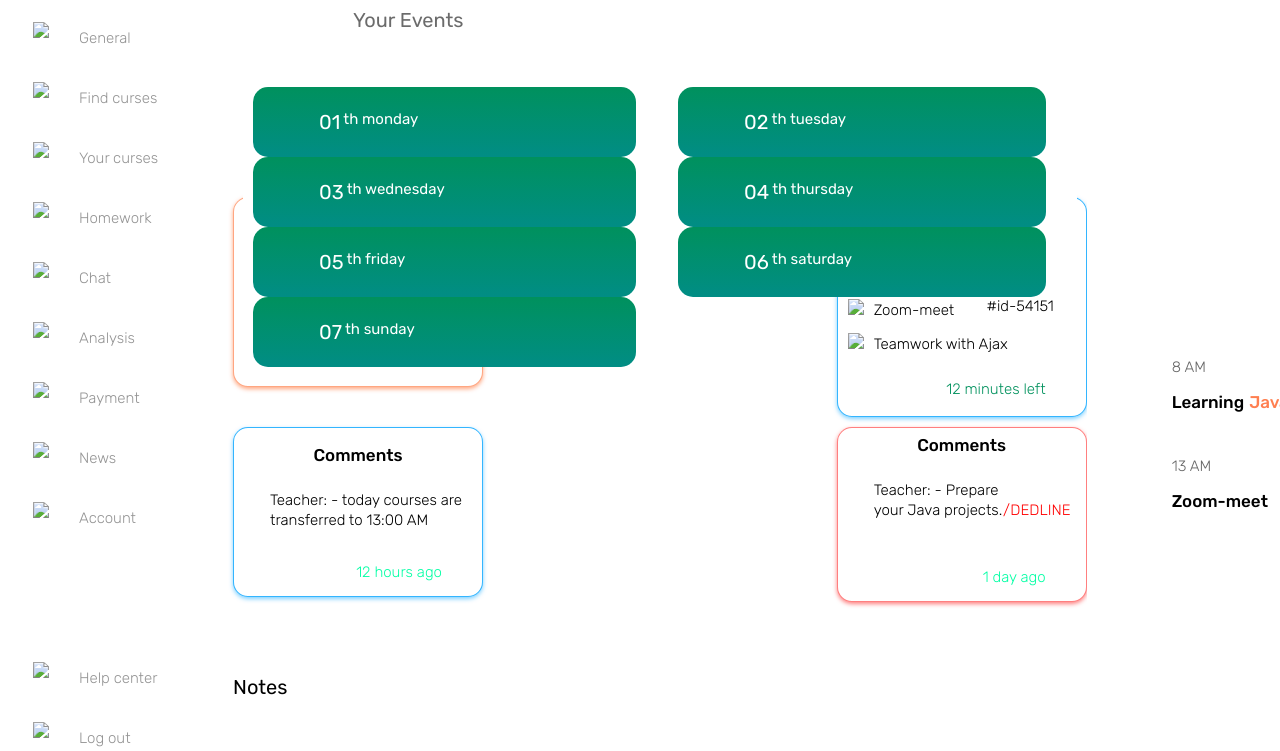
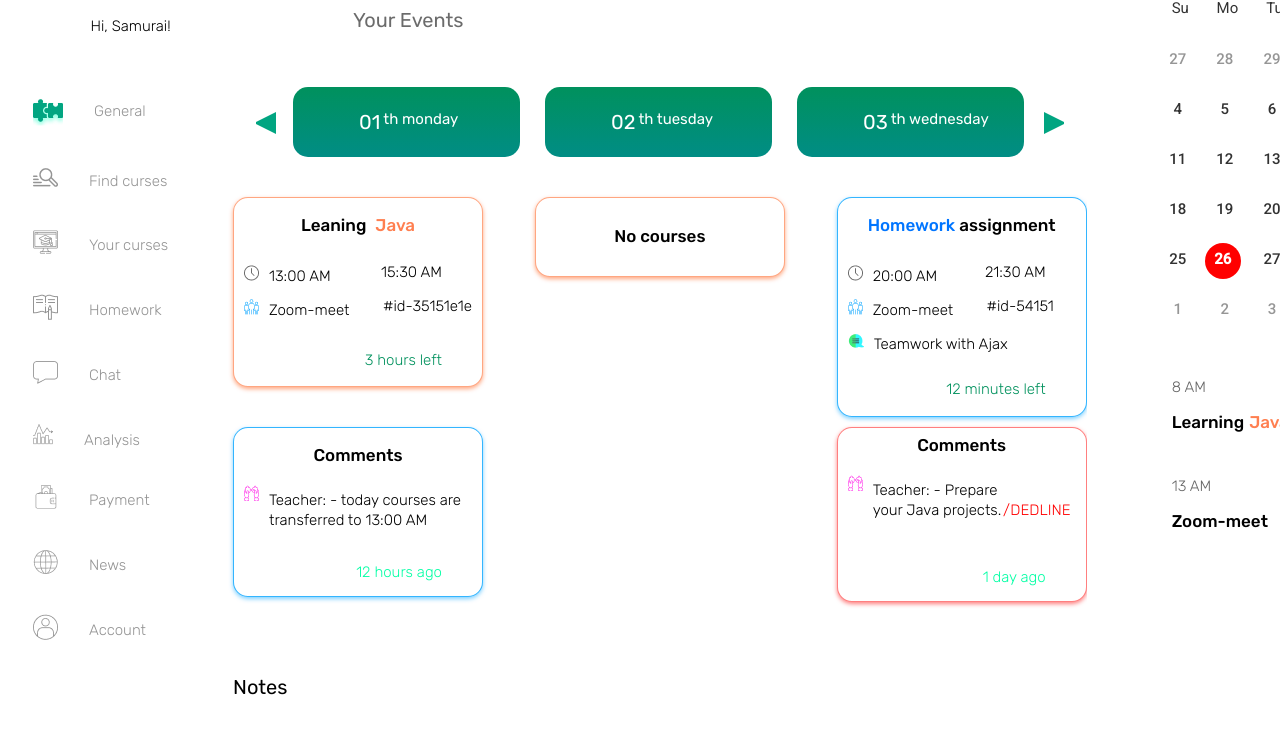
Before and after one commit to OlegRabushko/SQIIL-FULLY-OLEG-, a plain HTML site: page index.html in a window 1280 px wide. Shown: the part 238-989 px from the top of the page. Drawn offline with nearby package versions, Linux system fonts and the light colour scheme; the site is published under a folder, as on GitHub Pages, so addresses that start at the root find nothing.

Commit message:
2d commit

```diff
--- a/css/style.css
+++ b/css/style.css
@@ -824,11 +824,6 @@ display: flex;
     padding: 3px 0 0 0;
 
 }
-.box-button-img:hover{
-    width: 34px;
-    height:  34px;
-    border-radius: 17px;
-}
 
 
 
--- a/index.html
+++ b/index.html
@@ -6,8 +6,8 @@
     <meta name="viewport" content="width=device-width, initial-scale=1.0">
     <link href="https://fonts.googleapis.com/css2?family=Roboto:wght@300;500&family=Rubik:wght@300;400;500&display=swap"
         rel="stylesheet">
-    <link rel="stylesheet" href="/css/slick.css">
-    <link rel="stylesheet" href="/css/dcalendar.picker.css">
+    <link rel="stylesheet" href="./css/slick.css">
+    <link rel="stylesheet" href="./css/dcalendar.picker.css">
     <link rel="stylesheet" href="./css/style.css">
     <title>Document</title>
 </head>
@@ -40,7 +40,7 @@
             <div class="sidebar">
                 <div class="container-sidebar">
                     <div class="avatar">
-                        <a href="#"><img src="/image/ava.png"></a>
+                        <a href="#"><img src="./image/ava.png"></a>
                         <div class="avatar-text">
                             Hi, Samurai!
                         </div>
@@ -49,7 +49,7 @@
                         <div class="sidebar-lisl-top">
                             <div class="list-inner">
                                 <div class="sidebar-image">
-                                    <img src="/image/ico4.png" class="sidebar-img">
+                                    <img src="./image/ico4.png" class="sidebar-img">
                                 </div>
                                 <div class="sidebar-list-inner">
                                     <a href="#" class="sidebar-list-1 list-1">General</a>
@@ -57,7 +57,7 @@
                             </div>
                             <div class="list-inner">
                                 <div class="sidebar-image">
-                                    <img src="/image/ico5.png" class="sidebar-img">
+                                    <img src="./image/ico5.png" class="sidebar-img">
                                 </div>
                                 <div class="sidebar-list-inner">
                                     <a href="#" class="sidebar-list-2 list-1">Find curses</a>
@@ -65,7 +65,7 @@
                             </div>
                             <div class="list-inner">
                                 <div class="sidebar-image">
-                                    <img src="/image/ico6.png" class="sidebar-img">
+                                    <img src="./image/ico6.png" class="sidebar-img">
                                 </div>
                                 <div class="sidebar-list-inner">
                                     <a href="#" class="sidebar-list-3 list-1">Your curses</a>
@@ -73,7 +73,7 @@
                             </div>
                             <div class="list-inner">
                                 <div class="sidebar-image">
-                                    <img src="/image/ico7.png" class="sidebar-img">
+                                    <img src="./image/ico7.png" class="sidebar-img">
                                 </div>
                                 <div class="sidebar-list-inner">
                                     <a href="#" class="sidebar-list-4 list-1">Homework</a>
@@ -81,7 +81,7 @@
                             </div>
                             <div class="list-inner">
                                 <div class="sidebar-image">
-                                    <img src="/image/ico8.png" class="sidebar-img">
+                                    <img src="./image/ico8.png" class="sidebar-img">
                                 </div>
                                 <div class="sidebar-list-inner">
                                     <a href="#" class="sidebar-list-5 list-1">Chat</a>
@@ -89,7 +89,7 @@
                             </div>
                             <div class="list-inner">
                                 <div class="sidebar-image">
-                                    <img src="/image/ico9.png" class="sidebar-img">
+                                    <img src="./image/ico9.png" class="sidebar-img">
                                 </div>
                                 <div class="sidebar-list-inner">
                                     <a href="#" class="sidebar-list-6 list-1">Analysis</a>
@@ -97,7 +97,7 @@
                             </div>
                             <div class="list-inner">
                                 <div class="sidebar-image">
-                                    <img src="/image/ico10.png" class="sidebar-img">
+                                    <img src="./image/ico10.png" class="sidebar-img">
                                 </div>
                                 <div class="sidebar-list-inner">
                                     <a href="#" class="sidebar-list-7 list-1">Payment</a>
@@ -105,7 +105,7 @@
                             </div>
                             <div class="list-inner">
                                 <div class="sidebar-image">
-                                    <img src="/image/ico11.png" class="sidebar-img">
+                                    <img src="./image/ico11.png" class="sidebar-img">
                                 </div>
                                 <div class="sidebar-list-inner">
                                     <a href="#" class="sidebar-list-8 list-1">News</a>
@@ -113,7 +113,7 @@
                             </div>
                             <div class="list-inner">
                                 <div class="sidebar-image">
-                                    <img src="/image/ico12.png" class="sidebar-img">
+                                    <img src="./image/ico12.png" class="sidebar-img">
                                 </div>
                                 <div class="sidebar-list-inner">
                                     <a href="#" class="sidebar-list-9 list-1">Account</a>
@@ -123,7 +123,7 @@
                         <div class="sidebar-list-bottom">
                             <div class="list-inner">
                                 <div class="sidebar-image">
-                                    <img src="/image/ico13.png" class="sidebar-img">
+                                    <img src="./image/ico13.png" class="sidebar-img">
                                 </div>
                                 <div class="sidebar-list-inner">
                                     <a href="#" class="sidebar-list-10 list-1">Help center</a>
@@ -131,7 +131,7 @@
                             </div>
                             <div class="list-inner">
                                 <div class="sidebar-image">
-                                    <img src="/image/ico14.png" class="sidebar-img">
+                                    <img src="./image/ico14.png" class="sidebar-img">
                                 </div>
                                 <div class="sidebar-list-inner">
                                     <a href="#" class="sidebar-list-11 list-1">Log
@@ -256,14 +256,14 @@
                                 </div>
                                 <div class="time-text">
                                     <div class="time-text-1">
-                                        <img src="/image/ico15.png" class="ico15">13:00 AM
+                                        <img src="./image/ico15.png" class="ico15">13:00 AM
                                     </div>
                                     <div class="time-text-2">15:30 AM
                                     </div>
                                 </div>
                                 <div class="room-text-id">
                                     <div class="room-text">
-                                        <img src="/image/ico16.png" class="ico16">Zoom-meet
+                                        <img src="./image/ico16.png" class="ico16">Zoom-meet
                                     </div>
                                     <div class="id-text">#id-35151e1e
                                     </div>
@@ -273,7 +273,7 @@
                             <div class="box-2 box-all">
                                 <div class="top-text">Comments</div>
                                 <div class="text-info">
-                                    <img src="/image/ico17.png" class="ico17">
+                                    <img src="./image/ico17.png" class="ico17">
                                     <div class="text-info-inner"> Teacher: - today courses are transferred
                                         to 13:00 AM
                                     </div>
@@ -292,25 +292,25 @@
                                 </div>
                                 <div class="time-text">
                                     <div class="time-text-1">
-                                        <img src="/image/ico15.png" class="ico15">20:00 AM
+                                        <img src="./image/ico15.png" class="ico15">20:00 AM
                                     </div>
                                     <div class="time-text-2">21:30 AM</div>
                                 </div>
                                 <div class="room-text-id">
                                     <div class="room-text">
-                                        <img src="/image/ico16.png" class="ico16">Zoom-meet
+                                        <img src="./image/ico16.png" class="ico16">Zoom-meet
                                     </div>
                                     <div class="id-text">#id-54151</div>
                                 </div>
                                 <div class="text-for-team">
-                                    <img src="/image/ico18.png" class="ico18">Teamwork with Ajax
+                                    <img src="./image/ico18.png" class="ico18">Teamwork with Ajax
                                 </div>
                                 <div class="low-text box-4-low-text">12 minutes left</div>
                             </div>
                             <div class="box-5 box-all">
                                 <div class="top-text">Comments</div>
                                 <div class="text-info">
-                                    <img src="/image/ico17.png" class="ico17">
+                                    <img src="./image/ico17.png" class="ico17">
                                     <div class="box-5-text">
                                         Teacher: - Prepare your Java projects.
                                         <p style="color: red">/DEDLINE</p>
@@ -332,7 +332,7 @@
                                 </div>
                                 <div class="box-button">
                                     <button class="box-button-img">
-                                        <img src="/image/ico19.png">
+                                        <img src="./image/ico19.png">
                                     </button>
                                     <div class="box-button-text">
                                         Add note...
@@ -361,9 +361,9 @@
     </div>
     <script type="text/javascript" src="//code.jquery.com/jquery-1.11.0.min.js"></script>
     <script type="text/javascript" src="//code.jquery.com/jquery-migrate-1.2.1.min.js"></script>
-    <script src="/js/dcalendar.picker.js"></script>
-    <script type="text/javascript" src="/js/slick.js"></script>
-    <script src="/js/add.js"></script>
+    <script src="./js/dcalendar.picker.js"></script>
+    <script type="text/javascript" src="./js/slick.js"></script>
+    <script src="./js/add.js"></script>
 </body>
 
 </html>
```
